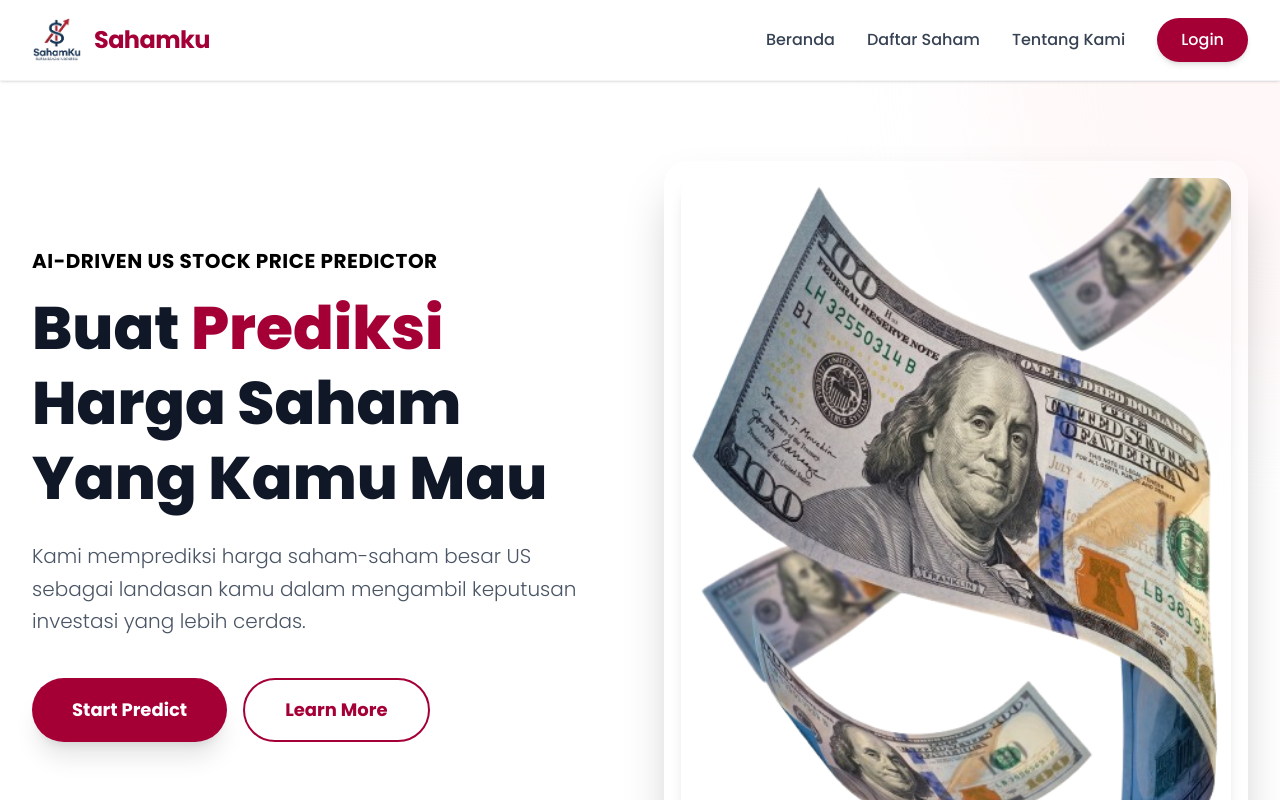
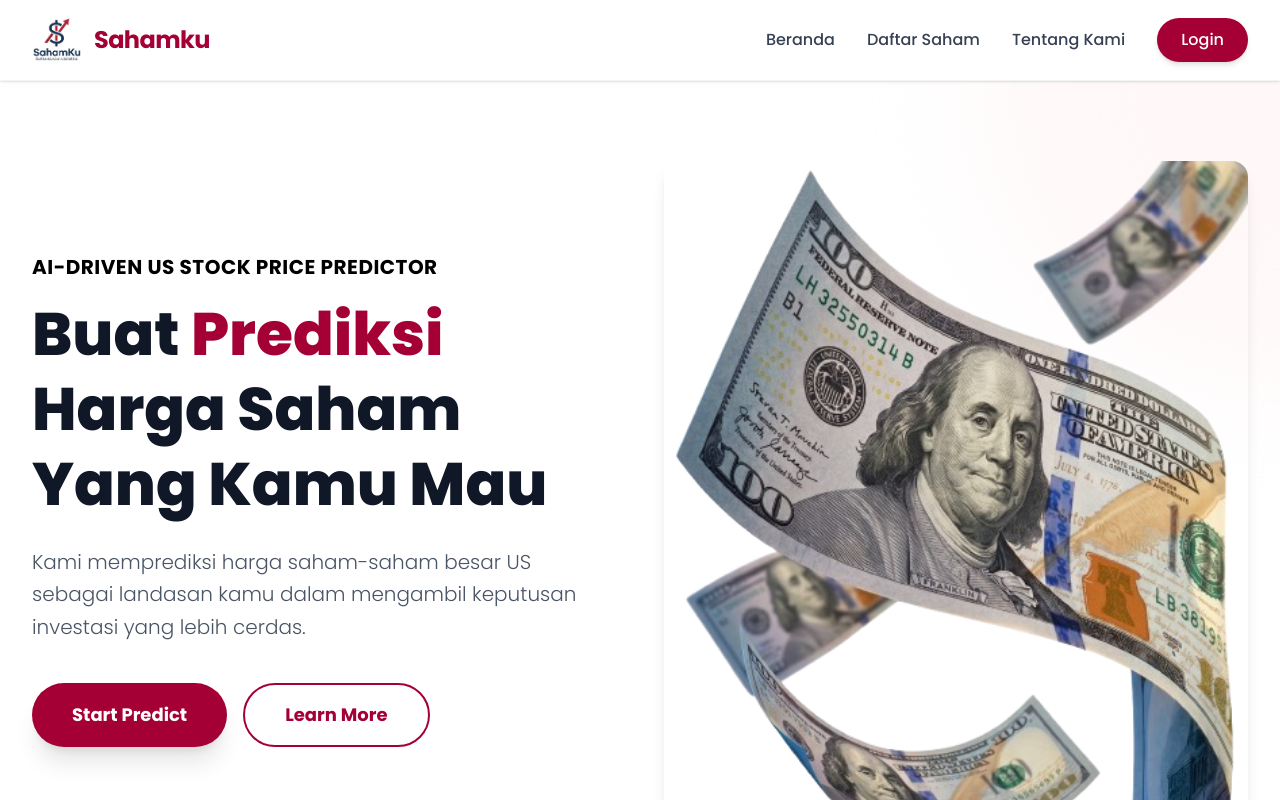
Before and after one commit to AldioYaspindoDev/Sahamku-Apps, a Next.js app: page / in a window 1280 px wide. Shown: the top 800 px of the page. Built offline with nearby package versions, Linux system fonts and the light colour scheme; no server answers.

Commit message:
style: fix style

```diff
--- a/src/components/HeroImage.jsx
+++ b/src/components/HeroImage.jsx
@@ -42,9 +42,7 @@ export default function HeroImage() {
 
           {/* Right Content - Hero Image */}
           <div className="relative">
-            <div className=
-            "relative z-10 p-4 bg-white/30 backdrop-blur-md rounded-3xl border border-white/20 shadow-2xl overflow-hidden"
-            >
+            <div>
               <img
                 className="w-full h-auto rounded-2xl shadow-lg"
                 src="/asset/HeroImage.png"
```
